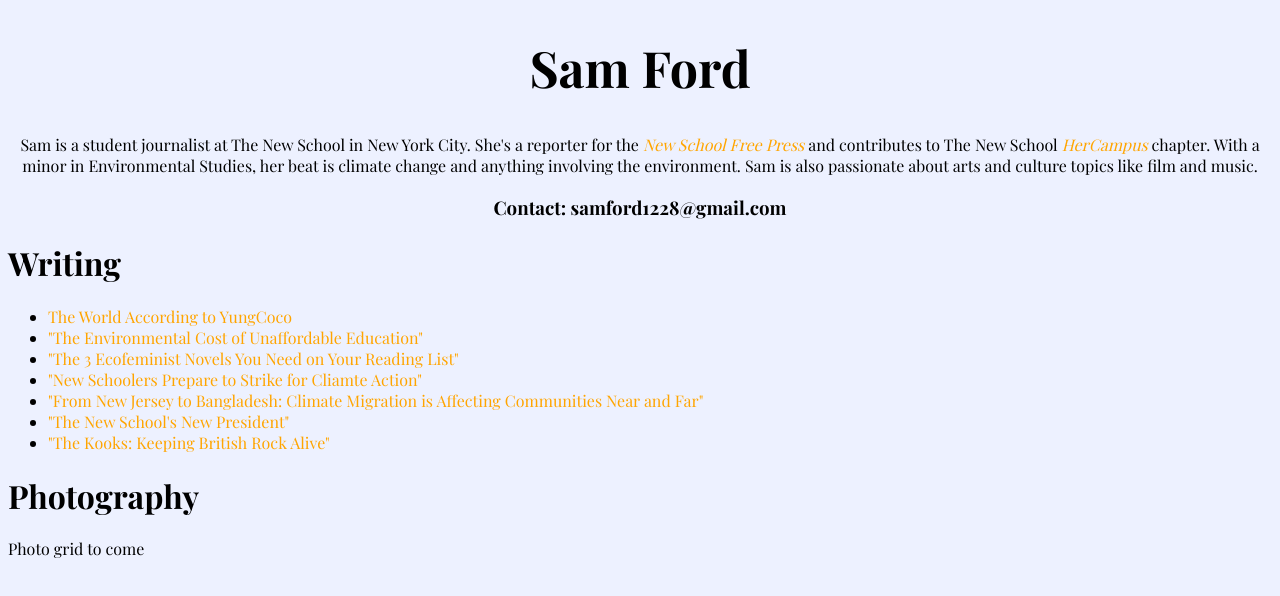
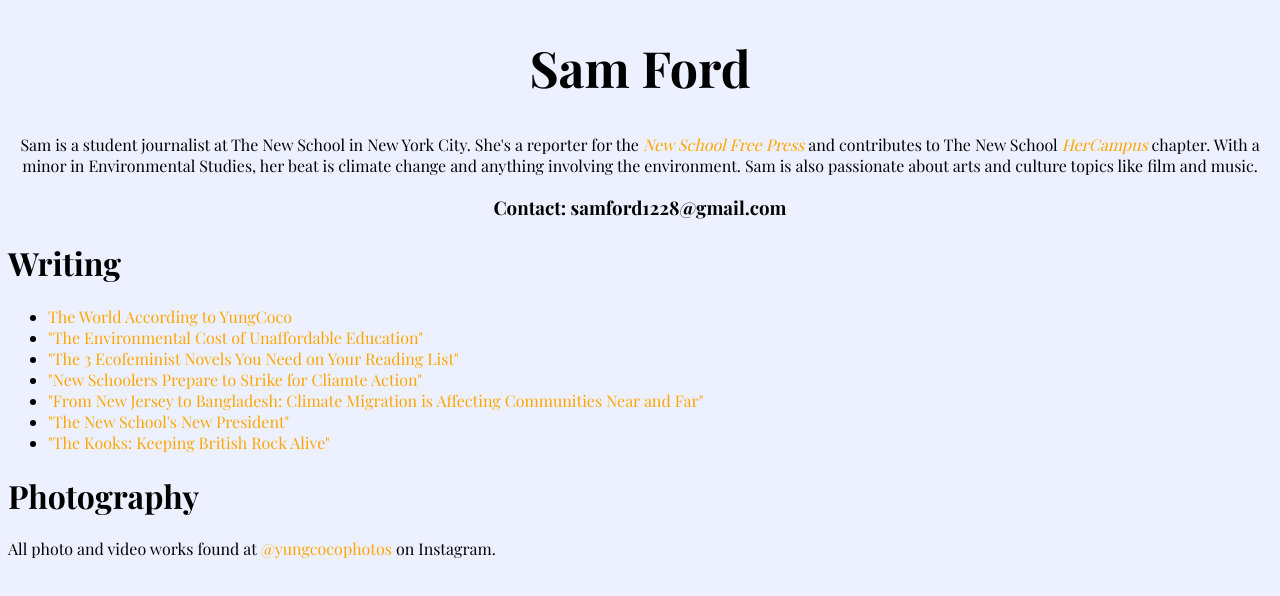
Before and after one commit to samanthaford/index.html, a plain HTML site: page portfolio.html in a window 1280 px wide. Drawn offline with nearby package versions, Linux system fonts and the light colour scheme; files that its build step writes are made by us from their sources; a web font is replaced by a local one.

Commit message:
Update portfolio.html

```diff
--- a/portfolio.html
+++ b/portfolio.html
@@ -24,7 +24,7 @@
 	</ul>
 
 	<h1>Photography</h1>
-	<p>Photo grid to come</p>
+	<p><p>All photo and video works found at <a href="https://www.instagram.com/yungcocophotos/?hl=en" target="_blank">@yungcocophotos</a> on Instagram.</p></p>
 
 </body>
 </html>
```
